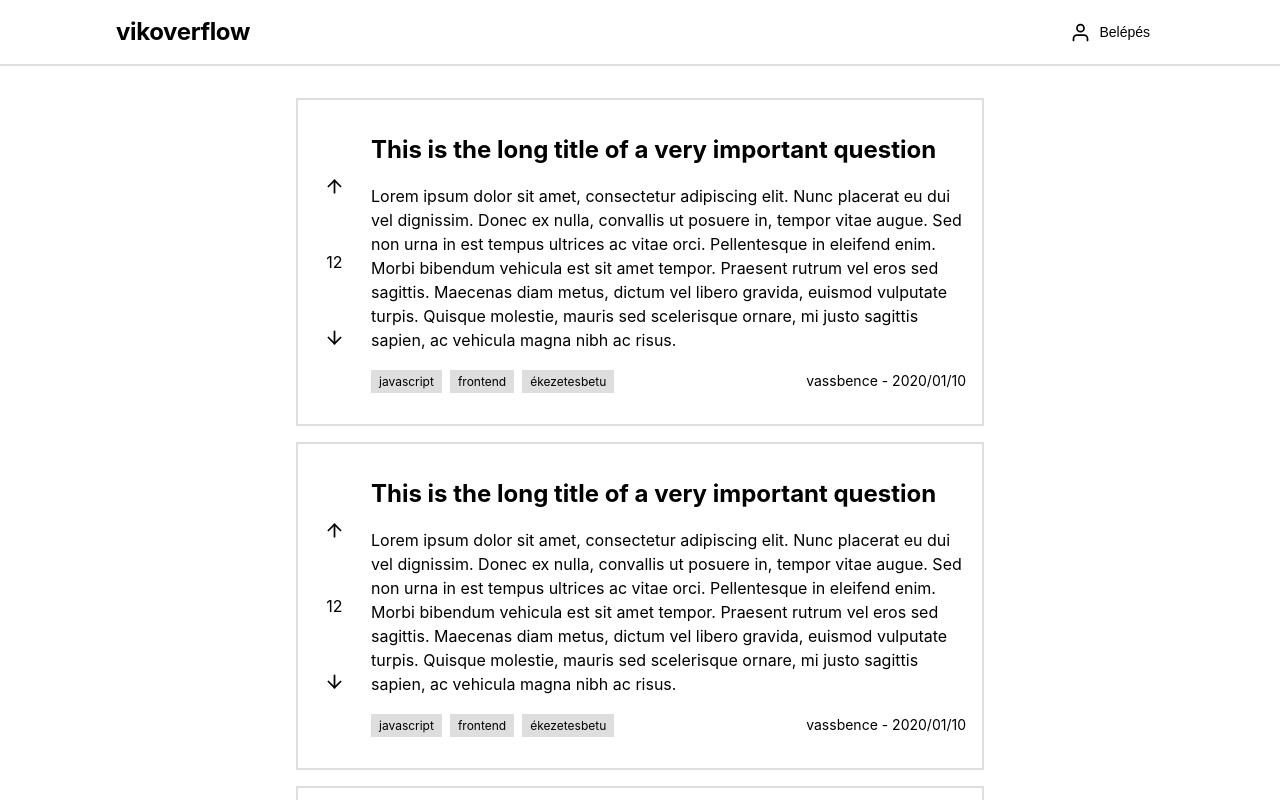
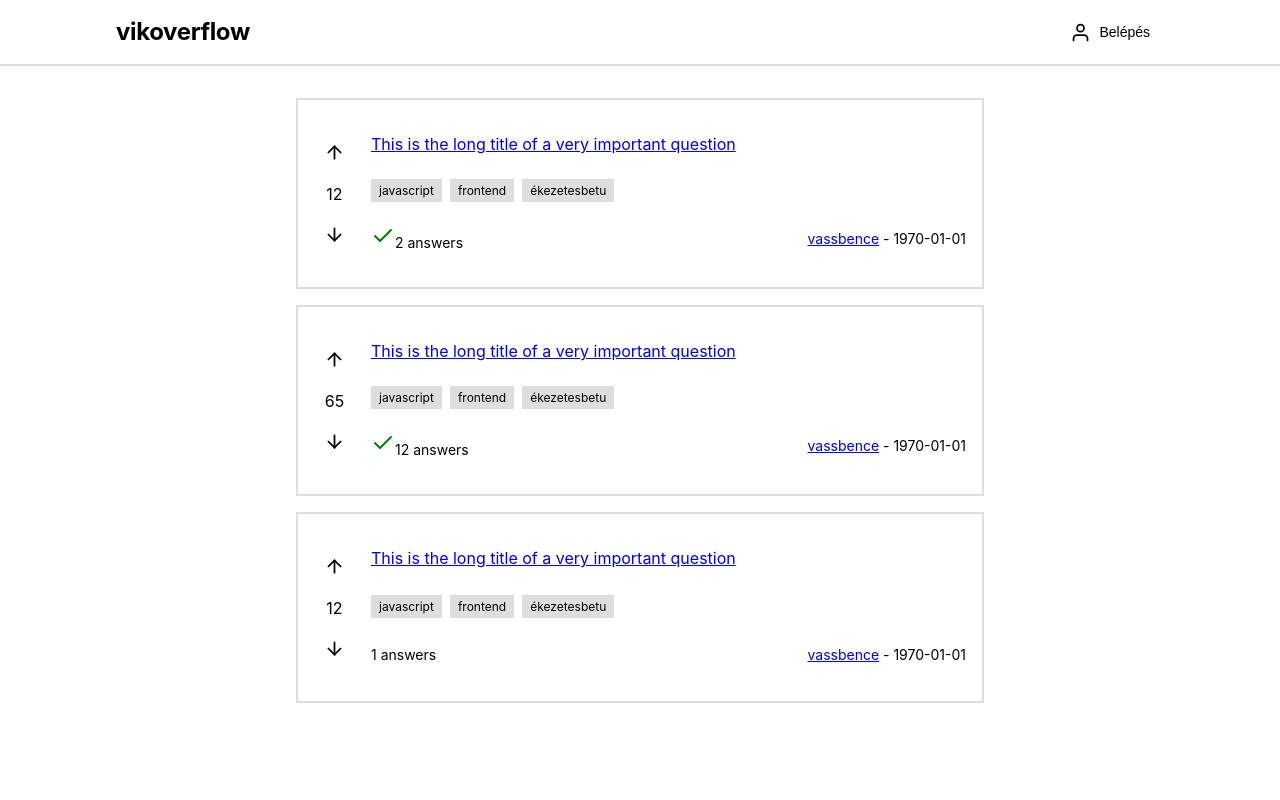
Before and after one commit to DevTeamSCH/vikoverflow-frontend, a Next.js app: page / in a window 1280 px wide. Shown: the top 800 px of the page. Built offline with nearby package versions, Linux system fonts and the light colour scheme; a web font is replaced by a local one.

Commit message:
Add question list component

```diff
--- a/src/pages/index.js
+++ b/src/pages/index.js
@@ -1,69 +1,47 @@
 import Page from "../components/page";
-import Question, { QuestionRow } from "../components/question";
+import { QuestionListItem, QuestionRow } from "../components/question";
 
 const questions = [
   {
     id: 1,
     title: "This is the long title of a very important question",
-    text:
-      "Lorem ipsum dolor sit amet, consectetur adipiscing elit. Nunc placerat eu dui vel dignissim. Donec ex nulla, convallis ut posuere in, tempor vitae augue. Sed non urna in est tempus ultrices ac vitae orci. Pellentesque in eleifend enim. Morbi bibendum vehicula est sit amet tempor. Praesent rutrum vel eros sed sagittis. Maecenas diam metus, dictum vel libero gravida, euismod vulputate turpis. Quisque molestie, mauris sed scelerisque ornare, mi justo sagittis sapien, ac vehicula magna nibh ac risus.",
     tags: [
       { id: "javascript", name: "javascript" },
       { id: "frontend", name: "frontend" },
       { id: "ekezetesbetu", name: "ékezetesbetu" }
     ],
-    author: "vassbence",
+    owner: "vassbence",
     date: "2020/01/10",
-    comments: [
-      {
-        id: 1,
-        text: "Test comment 1",
-        owner: "test-user",
-        updated_at: "2020-02-01 12:31:00",
-        created_at: "2020-01-01 12:34:56"
-      },
-      {
-        id: 2,
-        text:
-          "Lorem ipsum dolor sit amet, consectetur adipiscing elit. Nunc placerat eu dui vel dignissim. Donec ex nulla, convallis ut posuere in, tempor vitae augue. Sed non urna in est tempus ultrices ac vitae orci. Pellentesque in eleifend enim. Morbi bibendum vehicula est sit amet tempor. Praesent rutrum vel eros sed sagittis. Maecenas diam metus, dictum vel libero gravida, euismod vulputate turpis. Quisque molestie, mauris sed scelerisque ornare, mi justo sagittis sapien, ac vehicula magna nibh ac risus.",
-        owner: "test2",
-        created_at: "2020-01-01 12:34:56"
-      }
-    ],
-    answers: [
-      {
-        id: 1,
-        text: "asdasdas",
-        owner: "asdasd"
-      }
-    ]
+    answer_count: 2,
+    answered: true,
+    vote_count: 12
   },
   {
     id: 2,
     title: "This is the long title of a very important question",
-    text:
-      "Lorem ipsum dolor sit amet, consectetur adipiscing elit. Nunc placerat eu dui vel dignissim. Donec ex nulla, convallis ut posuere in, tempor vitae augue. Sed non urna in est tempus ultrices ac vitae orci. Pellentesque in eleifend enim. Morbi bibendum vehicula est sit amet tempor. Praesent rutrum vel eros sed sagittis. Maecenas diam metus, dictum vel libero gravida, euismod vulputate turpis. Quisque molestie, mauris sed scelerisque ornare, mi justo sagittis sapien, ac vehicula magna nibh ac risus.",
     tags: [
       { id: "javascript", name: "javascript" },
       { id: "frontend", name: "frontend" },
       { id: "ekezetesbetu", name: "ékezetesbetu" }
     ],
-    author: "vassbence",
-    date: "2020/01/10"
+    owner: "vassbence",
+    date: "2020/01/10",
+    answer_count: 12,
+    answered: true,
+    vote_count: 65
   },
   {
     id: 3,
     title: "This is the long title of a very important question",
-    text:
-      "Lorem ipsum dolor sit amet, consectetur adipiscing elit. Nunc placerat eu dui vel dignissim. Donec ex nulla, convallis ut posuere in, tempor vitae augue. Sed non urna in est tempus ultrices ac vitae orci. Pellentesque in eleifend enim. Morbi bibendum vehicula est sit amet tempor. Praesent rutrum vel eros sed sagittis. Maecenas diam metus, dictum vel libero gravida, euismod vulputate turpis. Quisque molestie, mauris sed scelerisque ornare, mi justo sagittis sapien, ac vehicula magna nibh ac risus.",
     tags: [
       { id: "javascript", name: "javascript" },
       { id: "frontend", name: "frontend" },
       { id: "ekezetesbetu", name: "ékezetesbetu" }
     ],
-    author: "vassbence",
-    date: "2020/01/10",
-    comments: []
+    owner: "vassbence",
+    answer_count: 1,
+    answered: false,
+    vote_count: 12
   }
 ];
 
@@ -72,7 +50,7 @@ export default () => (
     <div className="questions">
       {questions.map(q => (
         <QuestionRow key={q.id}>
-          <Question {...q} />
+          <QuestionListItem {...q} />
         </QuestionRow>
       ))}
     </div>
```
